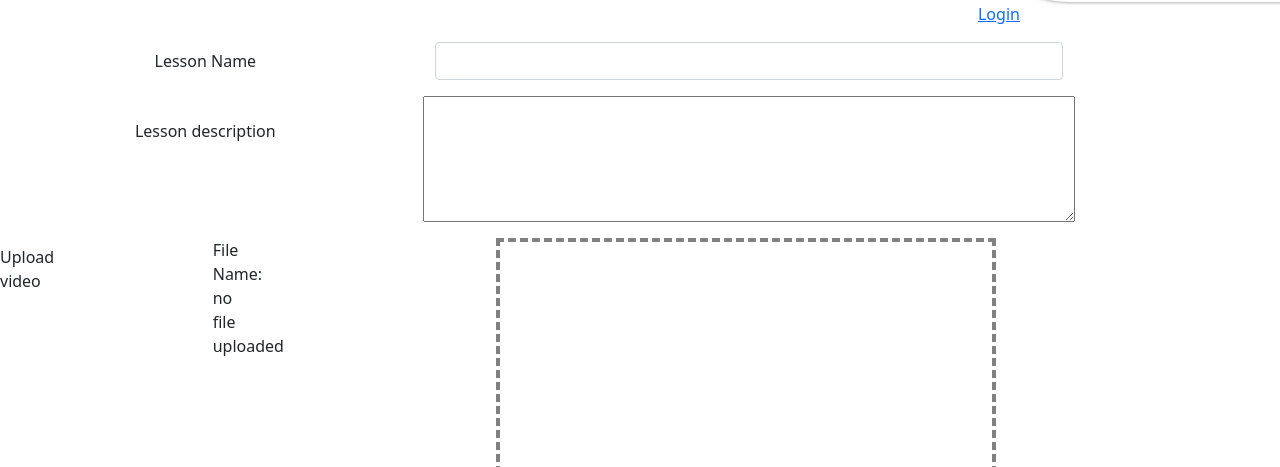
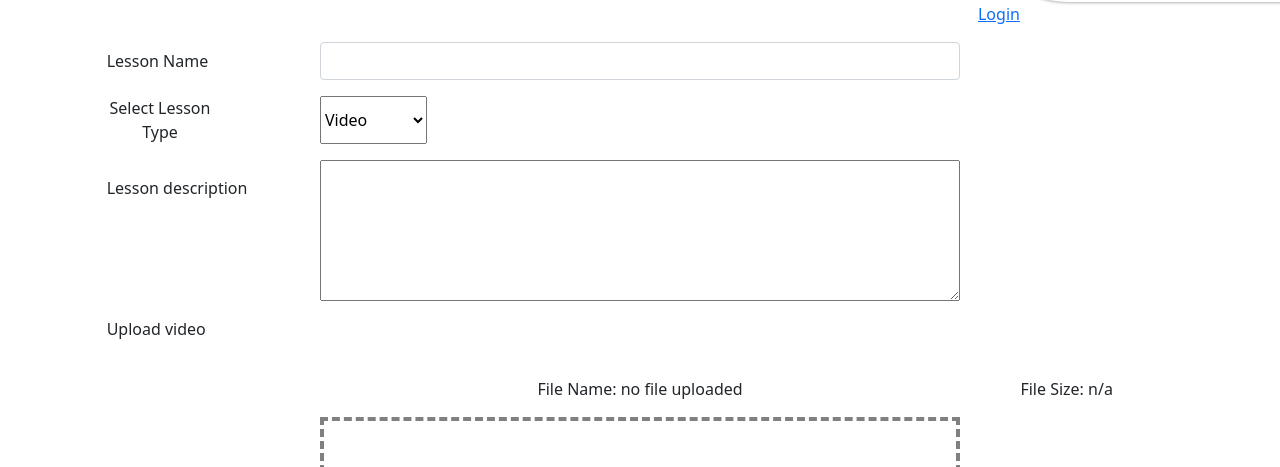
Before and after one commit to TeeradonNamkanisorn/FRONTEND_RPLUS, a React (Create React App) app: page / in a window 1280 px wide. Shown: the part 306-773 px from the top of the page. Built offline with nearby package versions, Linux system fonts and the light colour scheme.

Commit message:
Lesson creator skeleton done

```diff
--- a/src/components/CreateLessonForm.js
+++ b/src/components/CreateLessonForm.js
@@ -1,4 +1,5 @@
 import {useState} from 'react';
+import bytesToSize from '../utils/bytesToSize';
 import DragAndDrop from './DragAndDrop';
 
 function CreateLessonForm() {
@@ -7,34 +8,49 @@ function CreateLessonForm() {
     const [file, setFile] = useState(null);
     const [lessonName, setLessonName] = useState("");
     const [lessonDescription, setLessonDescription] = useState("");
+
+
+    const handleSubmit = (e) => {
+        e.preventDefault();
+
+    }
+
   return (
     <div>
-        <form className='text-center'>
-            <div className='form-group row my-3'>
-                <label htmlFor='lessonName' className='col-sm-4 col-form-label h3'>Lesson Name</label>
-                <div className='col-sm-6'>
-                    <input className='form-control' id="lessonName" onChange={e=>setLessonName(e.target.value)}></input>
-                </div>
+        <form className='text-center' onSubmit={handleSubmit}>
+            <div className='form-group lesson-name-input-container my-3'>
+                <label htmlFor='lessonName' className=' col-form-label lesson-name-input-label'>Lesson Name</label>
+                <input className='form-control lesson-name-input' id="lessonName" onChange={e=>setLessonName(e.target.value)}></input>
+
                 <div className='invalid-feedback'>Validation Error</div>
             </div>
-            <div className="form-group row my-3">
-                <label htmlFor="description" className='col-sm-4 col-form-label h3 my-3'>Lesson description</label>
-                <textarea rows='5' name = "description" id="description" className='col-6 from-control'
+            <div className='lesson-type-input-container'>
+                <label className='lesson-type-input-label' htmlFor="content-type">Select Lesson Type</label>
+                <select id="content-type" className='lesson-type-input' onChange={e => setContentType(e.target.value)}>
+                    <option selected={true} value="video">Video</option>
+                </select>
+            </div>
+            <div className="form-group my-3 lesson-description-input-container">
+                <label htmlFor="description" className=' my-3 lesson-description-input-label'>Lesson description</label>
+                <textarea rows='5' name = "description" id="description" className='from-control lesson-description-input'
                 value={lessonDescription} onChange={(e) => setLessonDescription(e.target.value)}>
                     Enter details here...
                 </textarea>
             </div>
-            <div className='form-group row my-3 vid-input-container'>
-                <label htmlFor="file-upload" className='col-sm-3 col-form-label vid-input-label'>Upload video</label>
-                <p className='col-sm-1 file-name'>File Name: {file?.name || "no file uploaded"}</p>
+            <div className='form-group my-3 vid-input-container'>
+                <label htmlFor="file-upload" className='vid-input-label'>Upload video</label>
+                <p className='file-name-label'>File Name: {file?.name || "no file uploaded"}</p>
+                <p className="file-size-label">
+                    File Size: {bytesToSize(file?.size || 0)}
+                </p>
                 {contentType === "video" && (
-                <div className='dragAndDropContainer col-sm-6'>
-                    <div>
-                        <DragAndDrop file={file} setFile={setFile} for="file-upload"/>
-                    </div>
+                <div className='dragAndDropContainer'>
+                    <DragAndDrop file={file} setFile={setFile} for="file-upload"/>
+
                 </div>)}
             </div>
             <input type="file" id="file-upload"  onChange={(e) => setFile(e.target.files[0])} hidden/>
+            <button type='submit'>Create Lesson</button>
         </form>
 
     </div>
--- a/src/components/DragAndDrop.js
+++ b/src/components/DragAndDrop.js
@@ -80,7 +80,7 @@ function DragAndDrop(props) {
   return (
     <label ref={dropRef} htmlFor={props.for} style={{
         border: dragging? "4px solid grey" : "4px dashed grey"
-    }} className="dragAndDropContent file-dnd">
+    }} className="dragAndDropContent">
         {dragging &&
             <div
               style={{
--- a/src/index.css
+++ b/src/index.css
@@ -1,8 +1,24 @@
-
+* {
+  box-sizing: border-box;
+}
 /* Reusables */
 .w_80 {
     width: 80%;
 }
+
+.w_100 {
+  width: 100%;
+}
+
+.m150 {
+  margin: 0 150px;
+}
+
+.d_grid_12 {
+  display: grid;
+  grid-template-columns: repeat(12, 1fr);
+}
+
 
 
 
@@ -84,6 +100,52 @@
 
 
   /* Teacher Home Page */
+  /* Lesson Name Input */
+
+  .lesson-name-input-container {
+    display: grid;
+    grid-template-columns: repeat(12, 1fr);
+  }
+  .lesson-name-input-label {
+    grid-column: 2/4;
+    grid-row: 1/2;
+    justify-self: flex-start;
+  }
+  .lesson-name-input {
+    grid-column: 4/10;
+    grid-row: 1/2;
+  }
+  /* Lesson Descripton input */
+  .lesson-description-input-container {
+    display: grid;
+    grid-template-columns: repeat(12, 1fr);
+  }
+  .lesson-description-input-label {
+    grid-column: 2/4;
+    grid-row: 1/2;
+    justify-self: flex-start;
+  }
+  .lesson-description-input {
+    grid-column: 4/10;
+    grid-row: 1/2;
+    overflow: scroll;
+  }
+
+  /*Lesson Type Input*/
+  .lesson-type-input-container {
+    display: grid;
+    grid-template-columns: repeat(12, 1fr);
+  }
+  .lesson-type-input-label{
+    grid-column: 2/3;
+    justify-self: flex-start;
+  }
+  .lesson-type-input {
+    grid-column: 4/5;
+  }
+
+
+  /* Video Input */
   .dragAndDropContainer {
     position: relative;
     height:  500px;
@@ -91,28 +153,37 @@
   .dragAndDropContent {
       display: block;
       margin: 0 auto;
-      width: 500px;
-      height: 500px;
+      width: 100%;
+      height: 100%;
       margin: 0 auto;
   }
 
   .vid-input-container {
       display: grid;
       grid-template-columns: repeat(12, 1fr);
-      grid-template-rows: repeat(6, 1fr)
+      grid-template-rows: repeat(6, 100px)
   }
 
   .vid-input-label {
-      grid-area: 1/1/2/4
+      grid-area: 1/2/2/4;
+      justify-self: flex-start;
   }
 
-  .file-name {
+  .file-name-label {
     grid-row: 1/2;
-    grid-column: 4/8;
+    grid-column: 5/9;
+    align-self:flex-end;
+    justify-self: center;
   }
 
-  /* DragAndDrop content*/
-  .file-dnd {
+  .dragAndDropContainer {
     grid-row: 2/7;
-    grid-column: 1/7;
+    grid-column: 4/10;
   }
+
+  .file-size-label {
+    grid-row: 1/2;
+    grid-column: 10/12;
+    align-self: flex-end;
+    justify-self: center;
+  }
--- /dev/null
+++ b/src/utils/bytesToSize.js
@@ -0,0 +1,9 @@
+function bytesToSize(bytes) {
+    const sizes = ['Bytes', 'KB', 'MB', 'GB', 'TB'];
+    if (bytes === 0) return 'n/a';
+    const i = parseInt(Math.floor(Math.log(Math.abs(bytes)) / Math.log(1024)), 10);
+    if (i === 0) return `${bytes} ${sizes[i]}`;
+    return `${(bytes / (1024 ** i)).toFixed(1)} ${sizes[i]}`;
+  }
+
+  export default bytesToSize;
```
